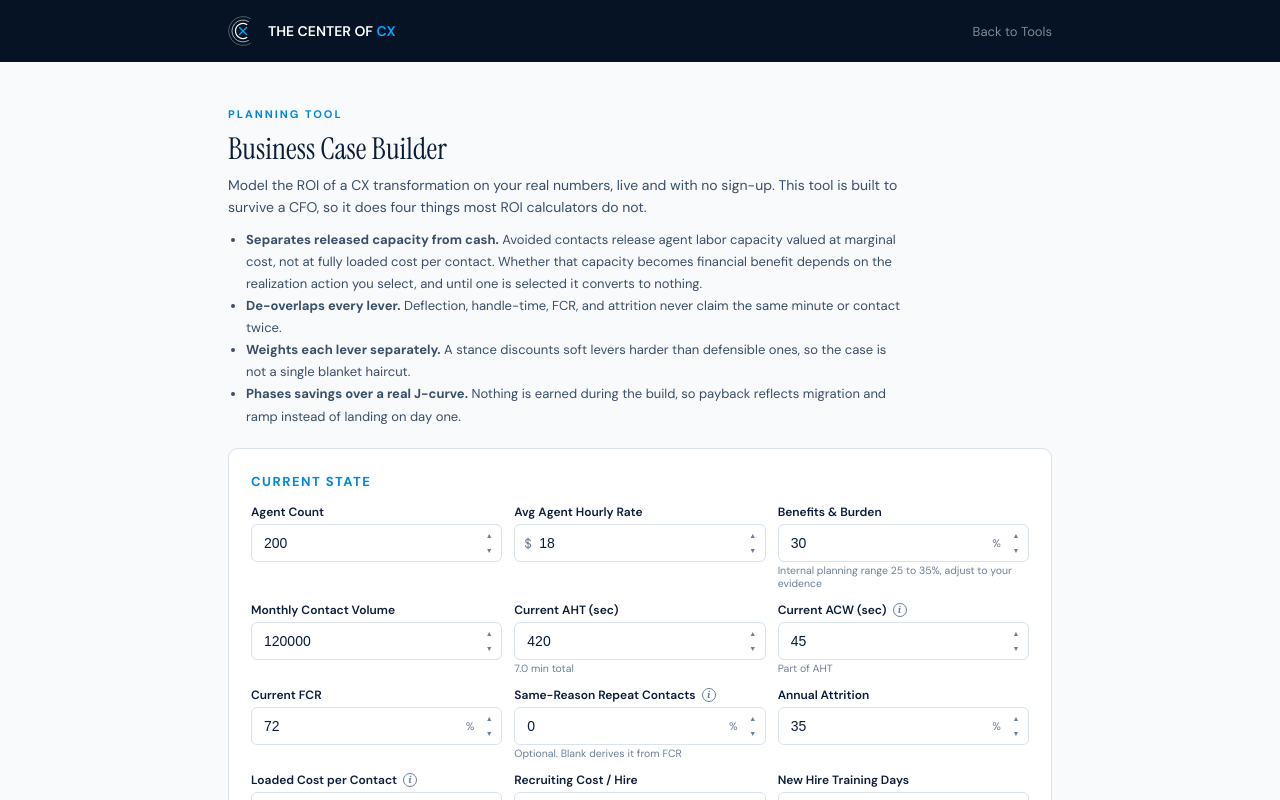
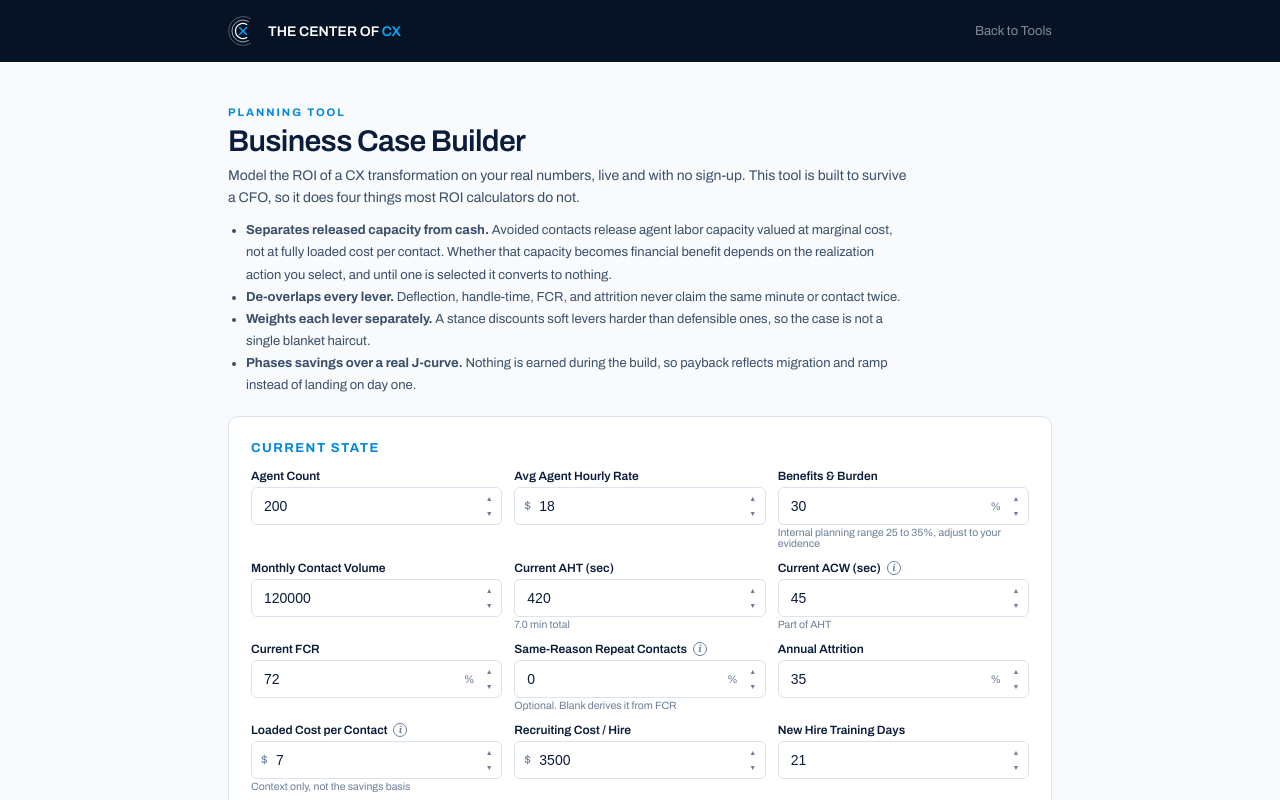
Before and after one commit to thomasbakerj-lgtm/CENTER-OF-CX, a React (Vite) app: page /tools/business-case in a window 1280 px wide. Shown: the top 800 px of the page. Built offline with nearby package versions, Linux system fonts and the light colour scheme.

Commit message:
Update BusinessCaseBuilder.jsx

```diff
--- a/BusinessCaseBuilder.jsx
+++ b/BusinessCaseBuilder.jsx
@@ -1,5 +1,6 @@
 import { useState, useEffect, useRef } from "react";
 import ReportActions from "./ReportActions";
+import { FONT, FONT_IMPORT_CSS, TYPE, NUM } from "./src/lib/type";
 import NumField from "./src/lib/NumField";
 import InfoDot from "./src/lib/InfoDot";
 import { COLORS } from "./src/lib/benchmarks";
@@ -746,8 +747,8 @@ export default function BusinessCaseBuilder() {
   const gradeColor = conf.grade === "Finance-grade" ? GREEN : conf.grade === "Planning-grade" ? AMBER : MUTED;
 
   return (
-    <div style={{ fontFamily: "'DM Sans', sans-serif", minHeight: "100vh", background: WARM }}>
-      <style>{`@import url('https://fonts.googleapis.com/css2?family=DM+Sans:ital,opsz,wght@0,9..40,300;0,9..40,400;0,9..40,500;0,9..40,600;0,9..40,700&family=Instrument+Serif:ital@0;1&display=swap');*,*::before,*::after{box-sizing:border-box;margin:0;padding:0}body{font-family:'DM Sans',sans-serif;background:#fff;color:${NAVY};-webkit-font-smoothing:antialiased}a{text-decoration:none;color:inherit}input[type=number]::-webkit-outer-spin-button,input[type=number]::-webkit-inner-spin-button{-webkit-appearance:none;margin:0}input[type=number]{-moz-appearance:textfield}@media(max-width:700px){.bc-grid{grid-template-columns:1fr!important}.bc-sum{grid-template-columns:1fr!important}}`}</style>
+    <div style={{ fontFamily: FONT, minHeight: "100vh", background: WARM }}>
+      <style>{`${FONT_IMPORT_CSS}*,*::before,*::after{box-sizing:border-box;margin:0;padding:0}body{font-family:${FONT};background:#fff;color:${NAVY};-webkit-font-smoothing:antialiased}a{text-decoration:none;color:inherit}input[type=number]::-webkit-outer-spin-button,input[type=number]::-webkit-inner-spin-button{-webkit-appearance:none;margin:0}input[type=number]{-moz-appearance:textfield}@media(max-width:700px){.bc-grid{grid-template-columns:1fr!important}.bc-sum{grid-template-columns:1fr!important}}`}</style>
 
       <nav style={{ background: DEEP, padding: "16px 0" }}>
         <div style={{ ...WRAP, display: "flex", alignItems: "center", justifyContent: "space-between" }}>
@@ -759,7 +760,7 @@ export default function BusinessCaseBuilder() {
       <section style={{ padding: "40px 28px 80px" }}>
         <div style={WRAP}>
           <span style={{ color: ELECTRIC, fontSize: 11, fontWeight: 700, letterSpacing: 2, textTransform: "uppercase" }}>Planning Tool</span>
-          <h2 style={{ fontFamily: "'Instrument Serif', Georgia, serif", fontSize: 30, fontWeight: 400, color: NAVY, margin: "6px 0 6px" }}>Business Case Builder</h2>
+          <h2 style={{ ...TYPE.display, color: NAVY, margin: "6px 0 6px" }}>Business Case Builder</h2>
           <p style={{ fontSize: 14, color: SLATE, lineHeight: 1.6, marginBottom: 10, maxWidth: 680 }}>Model the ROI of a CX transformation on your real numbers, live and with no sign-up. This tool is built to survive a CFO, so it does four things most ROI calculators do not.</p>
           <ul style={{ fontSize: 13, color: SLATE, lineHeight: 1.7, marginBottom: 20, maxWidth: 680, paddingLeft: 18 }}>
             <li><b>Separates released capacity from cash.</b> Avoided contacts release agent labor capacity valued at marginal cost, not at fully loaded cost per contact. Whether that capacity becomes financial benefit depends on the realization action you select, and until one is selected it converts to nothing.</li>
@@ -907,17 +908,17 @@ export default function BusinessCaseBuilder() {
             </div>
             <div style={{ display: "grid", gridTemplateColumns: "1fr 1fr 1fr", gap: 16, marginBottom: 22 }} className="bc-sum">
               <div style={{ textAlign: "center" }}>
-                <div style={{ fontFamily: "'Instrument Serif', Georgia, serif", fontSize: 30, color: GREEN }}>{fmtK(r.net)}</div>
+                <div style={{ ...TYPE.statValueLg, fontSize: 30, color: GREEN }}>{fmtK(r.net)}</div>
                 <div style={{ fontSize: 11, color: "rgba(255,255,255,0.4)" }}>Realizable Annual Savings <span style={{ opacity: 0.6 }}>· run-rate</span></div>
                 <div style={{ fontSize: 10, color: "rgba(255,255,255,0.3)", marginTop: 2 }}>{rampOn ? `year 1 ${fmtK(r.year1)} after ramp` : `gross ${fmtK(r.gross)} less ${fmtK(r.haircut)} haircut`}</div>
               </div>
               <div style={{ textAlign: "center" }}>
-                <div style={{ fontFamily: "'Instrument Serif', Georgia, serif", fontSize: 30, color: paybackColor }}>{paybackLabel}</div>
+                <div style={{ ...TYPE.statValueLg, fontSize: 30, color: paybackColor }}>{paybackLabel}</div>
                 <div style={{ fontSize: 11, color: "rgba(255,255,255,0.4)" }}>Payback Period <span style={{ opacity: 0.75 }}>· {STATUS_LABEL[stPayback]}</span></div>
                 <div style={{ fontSize: 10, color: "rgba(255,255,255,0.3)", marginTop: 2 }}>{rampOn ? `phased: ${r.M}mo build + ${r.R}mo ramp` : "idealized, phasing off"}</div>
               </div>
               <div style={{ textAlign: "center" }}>
-                <div style={{ fontFamily: "'Instrument Serif', Georgia, serif", fontSize: 30, color: roiColor }}>{r.roiDefined ? Math.round(r.roi3) + "%" : "n/a"}</div>
+                <div style={{ ...TYPE.statValueLg, fontSize: 30, color: roiColor }}>{r.roiDefined ? Math.round(r.roi3) + "%" : "n/a"}</div>
                 <div style={{ fontSize: 11, color: "rgba(255,255,255,0.4)" }}>3-Year Return{r.roiDefined ? <span style={{ opacity: 0.75 }}> · {STATUS_LABEL[stRoi]}</span> : null}</div>
                 <div style={{ fontSize: 10, color: "rgba(255,255,255,0.3)", marginTop: 2 }}>{r.roiDefined ? `on ${fmtK(r.tco3)} ${r.bauEntered ? "gross transformation cash" : "modeled 3-yr cost"}` : "no investment entered"}</div>
               </div>
@@ -929,7 +930,7 @@ export default function BusinessCaseBuilder() {
                 return (
                   <div key={i} style={{ display: "flex", alignItems: "center", gap: 10 }}>
                     <span style={{ fontSize: 12, color: "rgba(255,255,255,0.5)", flex: 1 }}>{item.label}</span>
-                    <span style={{ fontSize: 13, fontWeight: 600, color: GREEN, minWidth: 70, textAlign: "right" }}>{fmtK(item.val)}</span>
+                    <span style={{ fontSize: 13, fontWeight: 600, color: GREEN, minWidth: 70, textAlign: "right", ...NUM }}>{fmtK(item.val)}</span>
                     <div style={{ width: 80, height: 6, background: "rgba(255,255,255,0.1)", borderRadius: 3, overflow: "hidden" }}>
                       <div style={{ width: `${pctv}%`, height: "100%", background: GREEN, borderRadius: 3 }} />
                     </div>
@@ -943,22 +944,22 @@ export default function BusinessCaseBuilder() {
             <div style={{ marginTop: 18, paddingTop: 14, borderTop: "1px solid rgba(255,255,255,0.10)", display: "flex", gap: 26, flexWrap: "wrap" }}>
               <div>
                 <div style={{ fontSize: 10.5, color: "rgba(255,255,255,0.33)", textTransform: "uppercase", letterSpacing: 0.6, marginBottom: 3 }}>Capacity released</div>
-                <div style={{ fontSize: 17, fontWeight: 600, color: "rgba(255,255,255,0.85)" }}>{Math.round(r.freedHoursAttributed).toLocaleString()} hrs/yr</div>
+                <div style={{ fontSize: 17, fontWeight: 600, color: "rgba(255,255,255,0.85)", ...NUM }}>{Math.round(r.freedHoursAttributed).toLocaleString()} hrs/yr</div>
                 <div style={{ fontSize: 10.5, color: "rgba(255,255,255,0.3)", marginTop: 2 }}>{fmtK(r.capacityNet)} labor-equivalent</div>
               </div>
               <div>
                 <div style={{ fontSize: 10.5, color: "rgba(255,255,255,0.33)", textTransform: "uppercase", letterSpacing: 0.6, marginBottom: 3 }}>Converted to value</div>
-                <div style={{ fontSize: 17, fontWeight: 600, color: r.mechKey === "none" ? RED : GREEN }}>{fmtK(r.capacityRealized)}</div>
+                <div style={{ fontSize: 17, fontWeight: 600, color: r.mechKey === "none" ? RED : GREEN, ...NUM }}>{fmtK(r.capacityRealized)}</div>
                 <div style={{ fontSize: 10.5, color: "rgba(255,255,255,0.3)", marginTop: 2 }}>{r.mechLabel}, {Math.round(r.mf * 100)}%</div>
               </div>
               <div>
                 <div style={{ fontSize: 10.5, color: "rgba(255,255,255,0.33)", textTransform: "uppercase", letterSpacing: 0.6, marginBottom: 3 }}>Not converted</div>
-                <div style={{ fontSize: 17, fontWeight: 600, color: r.unrealizedCapacity > 0 ? AMBER : "rgba(255,255,255,0.5)" }}>{fmtK(r.unrealizedCapacity)}</div>
+                <div style={{ fontSize: 17, fontWeight: 600, color: r.unrealizedCapacity > 0 ? AMBER : "rgba(255,255,255,0.5)", ...NUM }}>{fmtK(r.unrealizedCapacity)}</div>
                 <div style={{ fontSize: 10.5, color: "rgba(255,255,255,0.3)", marginTop: 2 }}>capacity, excluded from cash</div>
               </div>
               <div>
                 <div style={{ fontSize: 10.5, color: "rgba(255,255,255,0.33)", textTransform: "uppercase", letterSpacing: 0.6, marginBottom: 3 }}>Cash-releasing</div>
-                <div style={{ fontSize: 17, fontWeight: 600, color: GREEN }}>{fmtK(r.cashNet)}</div>
+                <div style={{ fontSize: 17, fontWeight: 600, color: GREEN, ...NUM }}>{fmtK(r.cashNet)}</div>
                 <div style={{ fontSize: 10.5, color: "rgba(255,255,255,0.3)", marginTop: 2 }}>recruiting spend avoided</div>
               </div>
             </div>
```
